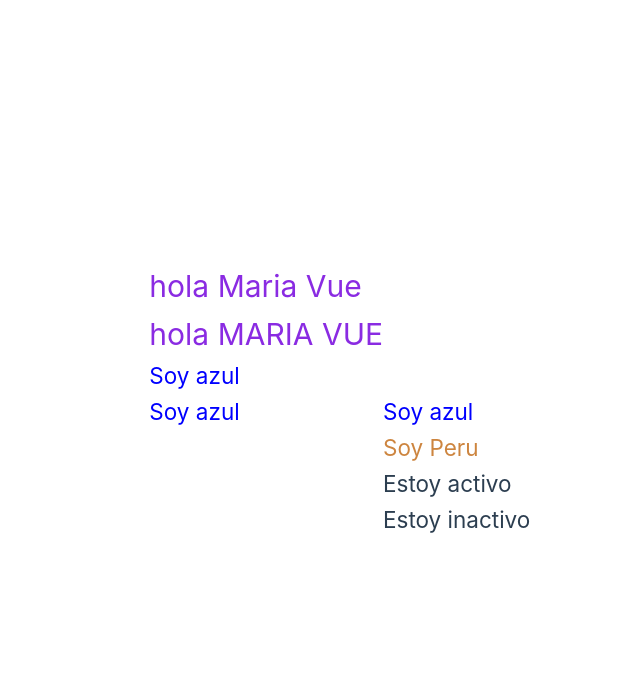
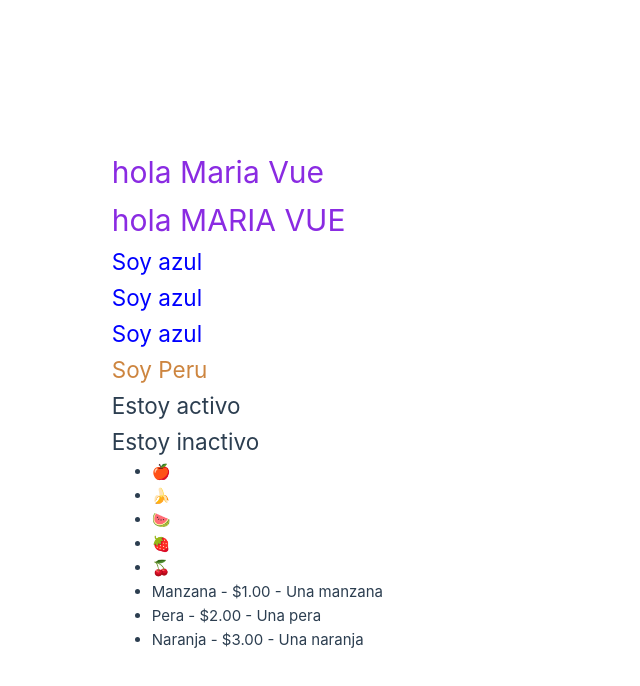
Before and after one commit to mariaalejandrabm0703/vue-project, a Vue app: page / in a window 1280 px wide. Shown: the top 686 px of the page, without its empty margins (257-897 px from the left). Built offline with nearby package versions, Linux system fonts and the light colour scheme.

Commit message:
directive v-for

```diff
--- a/src/App.vue
+++ b/src/App.vue
@@ -5,6 +5,24 @@ const styleColor = 'color: blue'
 const arrayColores = ['yellow', 'red', 'peru']
 const activo = true
 const inactivo = false
+const arrayFrutas = ["🍎", "🍌", "🍉", "🍓", "🍒"];
+const arrayFrutas2 = [
+        {
+            name: "Manzana",
+            price: "$1.00",
+            description: "Una manzana",
+        },
+        {
+            name: "Pera",
+            price: "$2.00",
+            description: "Una pera",
+        },
+        {
+            name: "Naranja",
+            price: "$3.00",
+            description: "Una naranja",
+        },
+    ];
 </script>
 
 <template>
@@ -15,6 +33,7 @@ const inactivo = false
     <h2 style="color:blue">Soy azul</h2>
     <br>
     <h2 v-bind:style="styleColor">Soy azul</h2>
+    <br>
     <h2 :style="styleColor">Soy azul</h2>
     <br>
     <h2 :style="`color: ${arrayColores[2]}`">Soy Peru</h2>
@@ -23,6 +42,18 @@ const inactivo = false
     <br>
     <h2 v-if="!inactivo">{{'Estoy inactivo'}}</h2>
     <h2 v-else>{{'Estoy Activo'}}</h2>
+    <br>
+    <ul>
+        <li v-for="(fruta, index) in arrayFrutas" :key="index">
+            {{ fruta }}
+        </li>
+    </ul>
+    <br>
+    <ul>
+        <li v-for="fruta in arrayFrutas2" :key="name">
+            {{ fruta.name }} - {{ fruta.price }} - {{ fruta.description }}
+        </li>
+    </ul>
 </template>
 
 <style>
```
